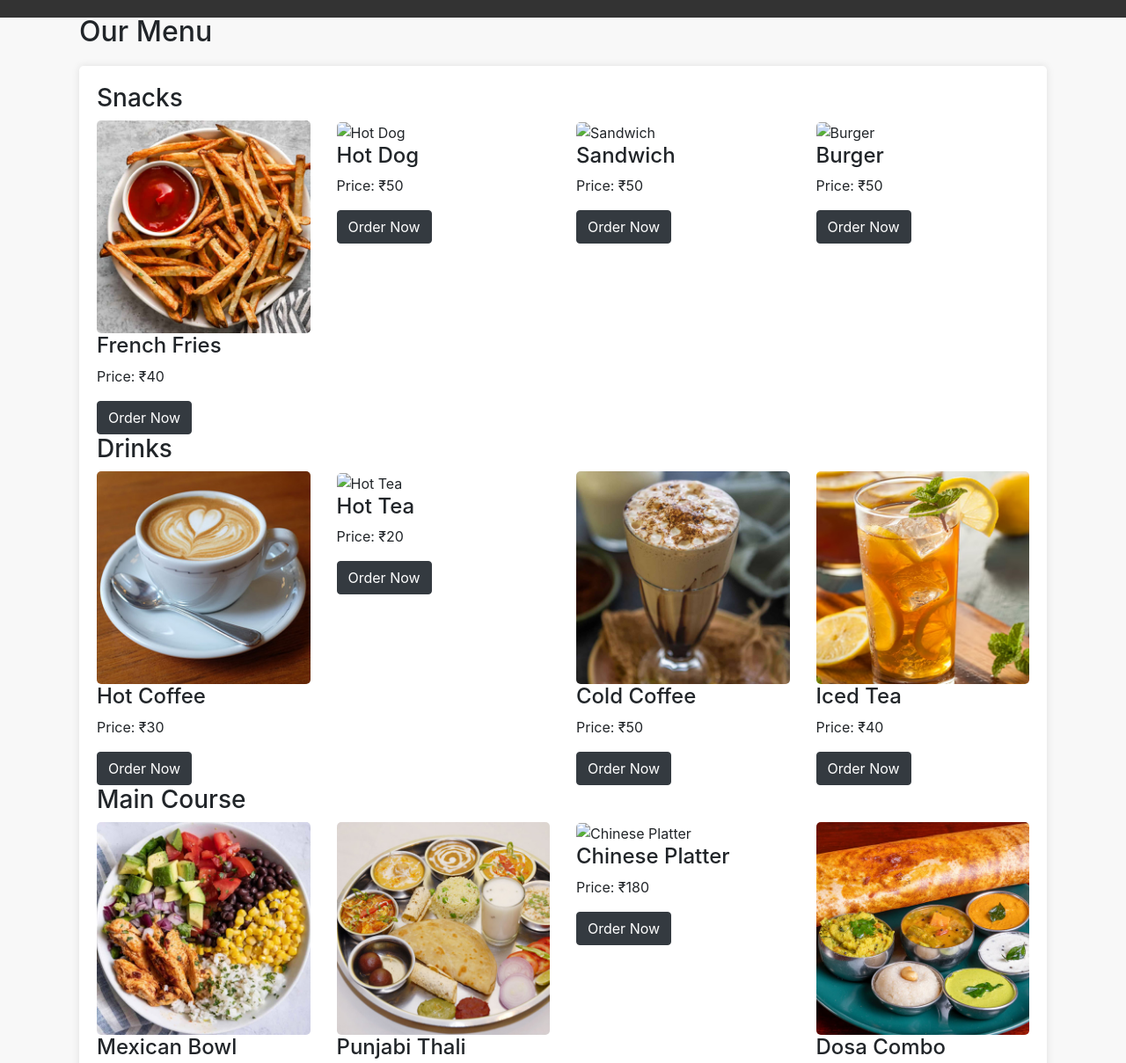
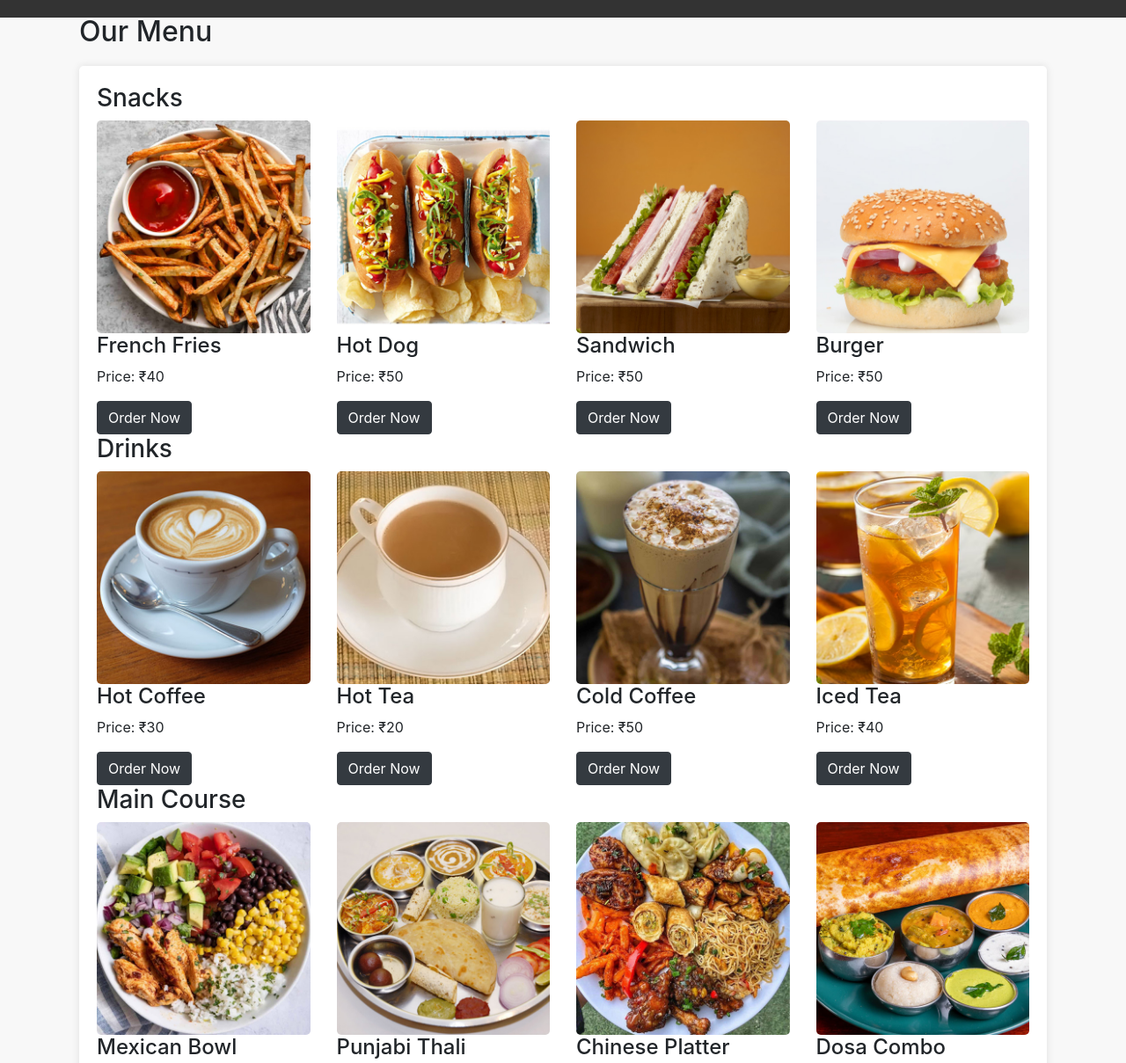
Before and after one commit to kaustubhgbu/Food-ChatBot, a plain HTML site: page index.html in a window 1280 px wide. Shown: the part 780-1989 px from the top of the page at 88% size. Drawn offline with nearby package versions, Linux system fonts and the light colour scheme.

Commit message:
Update index.html

```diff
--- a/index.html
+++ b/index.html
@@ -97,19 +97,19 @@
                     <a class="btn btn-dark" href="#" role="button">Order Now</a>
                 </div>
                 <div class="col-md-3 menu-item">
-                    <img src="images/hot_dog.jpg" alt="Hot Dog">
+                    <img src="hot_dog.jpg" alt="Hot Dog">
                     <h4>Hot Dog</h4>
                     <p>Price: ₹50</p>
                     <a class="btn btn-dark" href="#" role="button">Order Now</a>
                 </div>
                 <div class="col-md-3 menu-item">
-                    <img src="images/sandwich.jpg" alt="Sandwich">
+                    <img src="sandwich.jpg" alt="Sandwich">
                     <h4>Sandwich</h4>
                     <p>Price: ₹50</p>
                     <a class="btn btn-dark" href="#" role="button">Order Now</a>
                 </div>
                 <div class="col-md-3 menu-item">
-                    <img src="images/burger.jpg" alt="Burger">
+                    <img src="burger.jpg" alt="Burger">
                     <h4>Burger</h4>
                     <p>Price: ₹50</p>
                     <a class="btn btn-dark" href="#" role="button">Order Now</a>
@@ -124,7 +124,7 @@
                     <a class="btn btn-dark" href="#" role="button">Order Now</a>
                 </div>
                 <div class="col-md-3 menu-item">
-                    <img src="images/hot_tea.jpg" alt="Hot Tea">
+                    <img src="hot_tea.jpg" alt="Hot Tea">
                     <h4>Hot Tea</h4>
                     <p>Price: ₹20</p>
                     <a class="btn btn-dark" href="#" role="button">Order Now</a>
@@ -157,7 +157,7 @@
                     <a class="btn btn-dark" href="#" role="button">Order Now</a>
                 </div>
                 <div class="col-md-3 menu-item">
-                    <img src="images/chinese_platter.jpg" alt="Chinese Platter">
+                    <img src="chinese_platter.jpg" alt="Chinese Platter">
                     <h4>Chinese Platter</h4>
                     <p>Price: ₹180</p>
                     <a class="btn btn-dark" href="#" role="button">Order Now</a>
```
